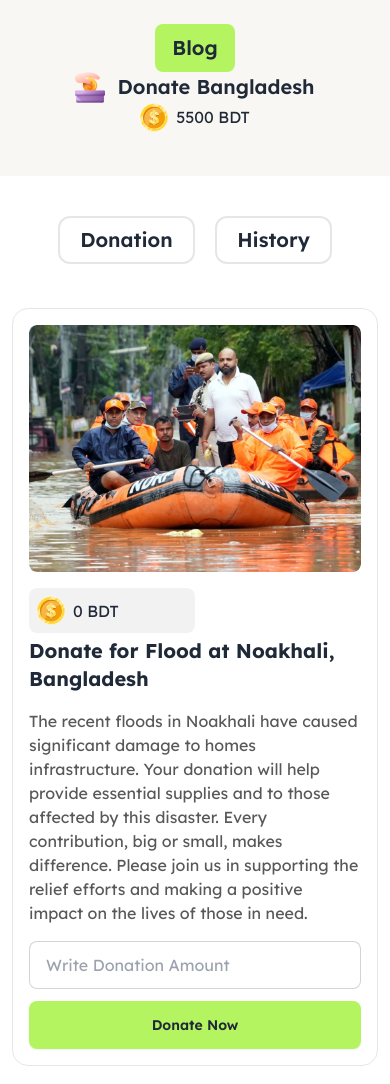
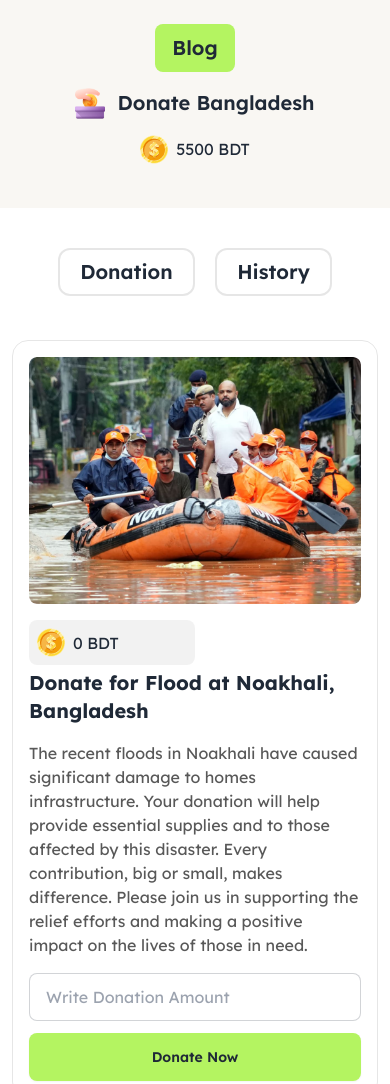
Before and after one commit to sumaiya0afrin/Donate-Bangladesh, a plain HTML site: page index.html in a window 390 px wide. Shown: the top 1084 px of the page. Drawn offline with nearby package versions, Linux system fonts and the light colour scheme.

Commit message:
fixed section margin padding

```diff
--- a/index.html
+++ b/index.html
@@ -42,7 +42,7 @@
     <!-- sticky top-0 z-10 -->
     <header class="sticky top-0 z-10 bg-opacity-90 transition-all bg-white">
       <div class="bg-secondary pt-4 pb-9">
-        <div class="navbar max-w-screen-xl mx-auto flex-col lg:flex-row">
+        <div class="navbar max-w-screen-xl mx-auto flex-col lg:flex-row gap-4">
           <div class="navbar-start w-auto lg:w-2/4">
             <a href="blog.html" class="btn btn-ghost text-xl bg-primary font-semibold">Blog</a>
           </div>
@@ -73,7 +73,7 @@
     <!-- header ends -->
 
     <!-- donation starts -->
-    <main class="max-w-screen-lg mx-auto  p-3">
+    <main class="max-w-screen-lg mx-auto p-3 mb-7">
       <section id="donationSection">
         <div class="space-y-8">
             <!-- donation -1  -->
```
Also changed, not shown: blog.html (+1 -1 lines), js/utilities.js (deleted), 1 other file.
